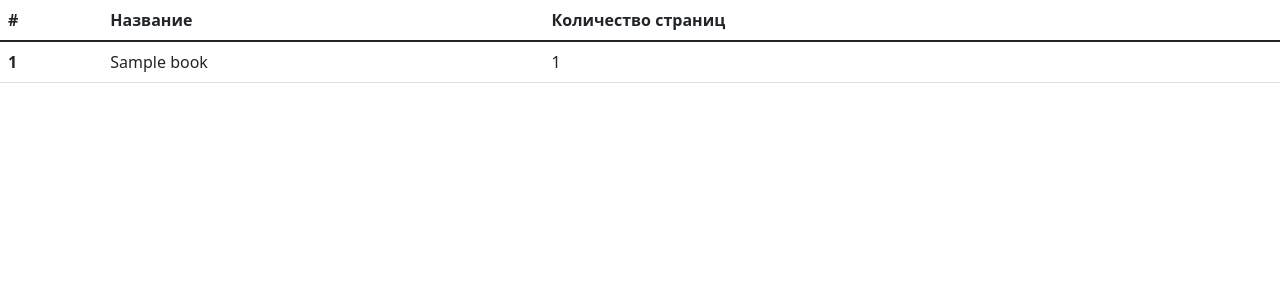
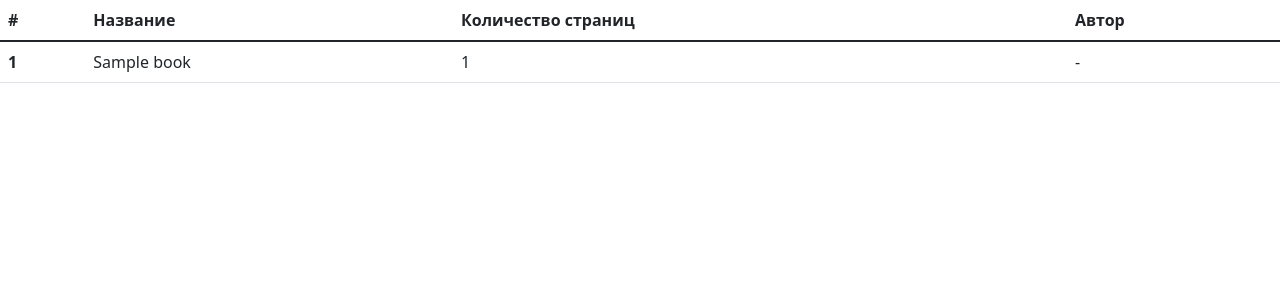
Before and after one commit to Wersu/django_test_ITCode, a Django app: page / in a window 1280 px wide. Shown: the part 56-356 px from the top of the page. Run offline with Django 4.2, Linux system fonts and the light colour scheme; tables that the repository leaves empty hold one stand-in row (values such as "Sample post"); some libraries are stand-ins or nearby versions.

Commit message:
Работа с Базой Данных

```diff
--- a/core/templates/core/index.html
+++ b/core/templates/core/index.html
@@ -39,6 +39,7 @@
       <th scope="col">#</th>
       <th scope="col">Название</th>
       <th scope="col">Количество страниц</th>
+      <th scope="col">Автор</th>
     </tr>
   </thead>
   <tbody>
@@ -47,6 +48,7 @@
       <th scope="row">{{forloop.counter}}</th>
       <td>{{book.name}}</td>
       <td>{{book.pages|default:"-"}}</td>
+      <td>{{core_book.author_id|default:"-"}}</td>
     </tr>
   {% endfor %}
   </tbody>
```
Also changed, not shown: core/migrations/0002_author.py (added), core/migrations/0003_book_author.py (added), core/migrations/0004_order.py (added), core/migrations/0005_authorprofile.py (added), core/migrations/0006_alter_book_author.py (added).
